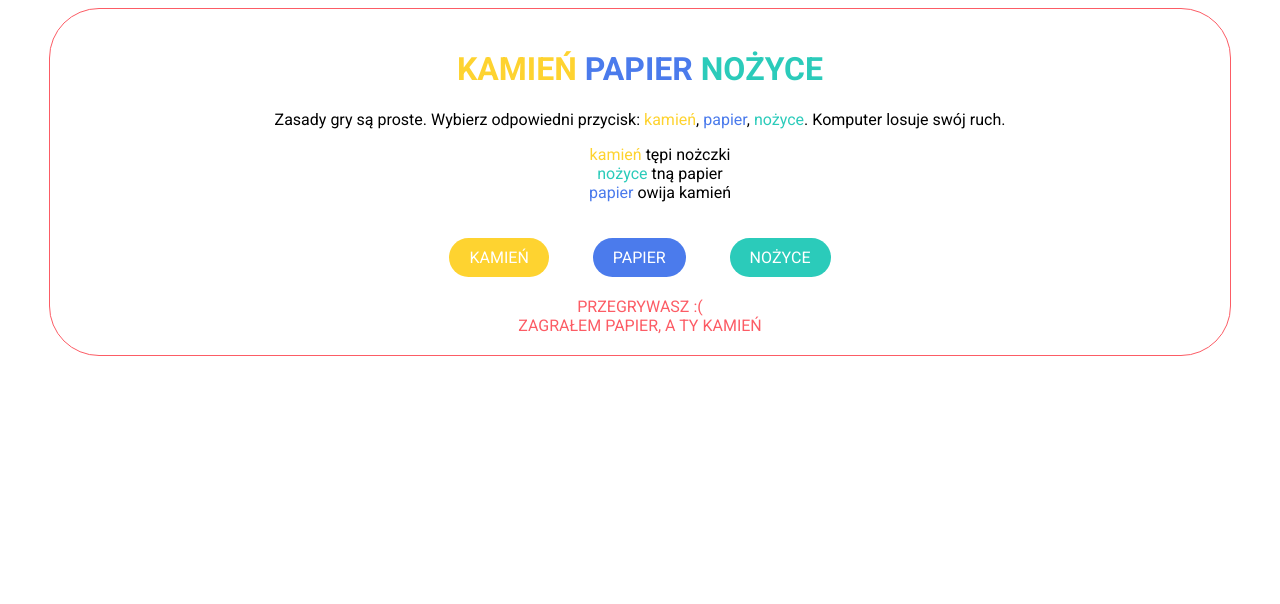
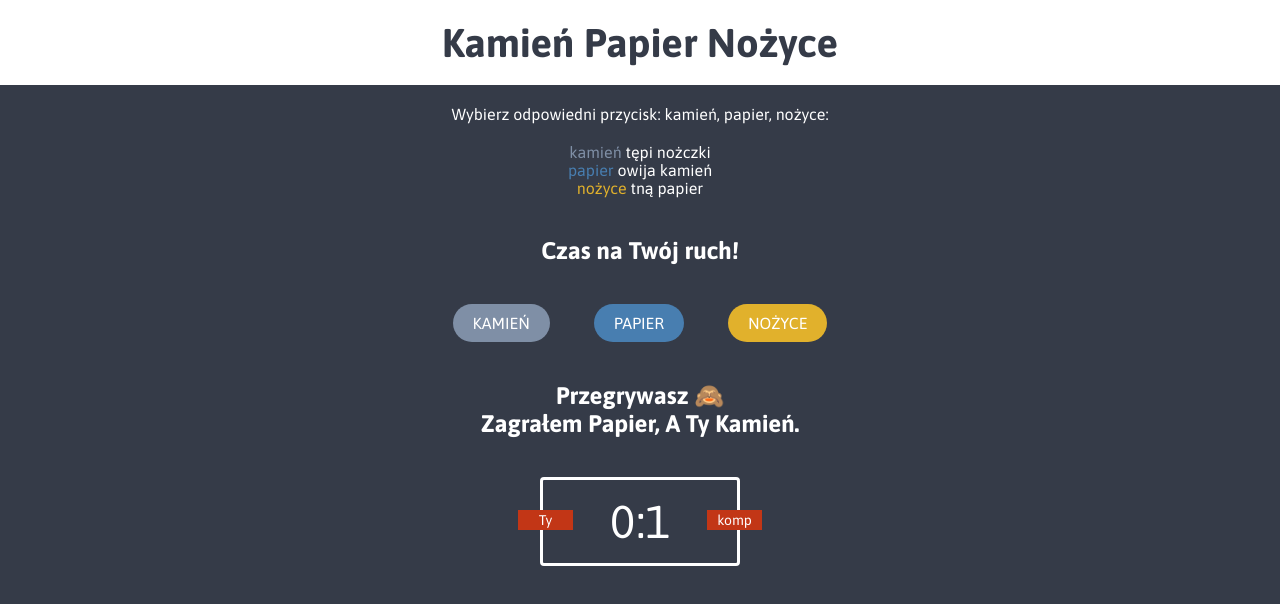
Before and after one commit to sylwiapaprzycka/javascript-prework, a website: page index.html in a window 1280 px wide. Both pictures are taken after a click on the button "KAMIEŃ". Drawn offline with Linux system fonts and the light colour scheme.

Commit message:
Add new styles and id result

```diff
--- a/index.html
+++ b/index.html
@@ -3,24 +3,32 @@
 <head>
 	<meta charset="UTF-8">
 	<title>Kamień, papier, nożyce</title>
-	<link href="https://fonts.googleapis.com/css2?family=Roboto:wght@100;400;700&display=swap" rel="stylesheet">
+	<link href="https://fonts.googleapis.com/css2?family=Asap:wght@400;700&display=swap" rel="stylesheet">
 	<link rel="stylesheet" href="css/style.css">
 </head>
 <body>
+	<header>
+		<h1>kamień papier nożyce</h1>
+	</header>
 	<div class="container">
-		<h1><span class="rock">kamień</span> <span class="paper">papier </span><span class="scissors">nożyce</span> </h1>
-		<p>Zasady gry są proste. Wybierz odpowiedni przycisk: <span class="rock">kamień</span>, <span class="paper">papier</span>, <span class="scissors">nożyce</span>. Komputer losuje swój ruch.</p>
+		<p>Wybierz odpowiedni przycisk: kamień, papier, nożyce:</p>
 		<ul>
 			<li><span class="rock">kamień</span> tępi nożczki</li>
+			<li><span class="paper">papier</span> owija kamień</li>
 			<li><span class="scissors">nożyce</span> tną papier</li>
-			<li><span class="paper">papier</span> owija kamień</li>
 		</ul>
+		<p class="action"> Czas na Twój ruch!</p>
 		<div id="buttons">
 			<button id="button-rock">Kamień</button>
 			<button id="button-paper">Papier</button>
 			<button id="button-scissors">Nożyce</button>
 		</div>
 		<div id="messages"></div>
+		<div id="result">
+			<div id="user-label" class="badge">Ty</div>
+			<div id="computer-label" class="badge">komp</div>
+			<span id="user-score">0</span>:<span id="computer-score">0</span>
+		</div>
 	</div>
 	<script src="js/functions.js"></script>
 	<script src="js/script.js"></script>
--- a/js/script.js
+++ b/js/script.js
@@ -1,3 +1,9 @@
+let userScore = 0;
+let computerScore = 0;
+const userScore_span = document.getElementById("user-score");
+const computerScore_span = document.getElementById("computer-score");
+const result = document.getElementById("result");
+
 var argButtonName, buttonPaper, buttonRock, buttonScissors, buttonTest;
 
 buttonTest = document.getElementById('button-test');
@@ -7,7 +13,7 @@ buttonScissors = document.getElementById('button-scissors');
 
 function buttonClicked(argButtonName){
     clearMessages();
-    console.log(argButtonName + ' został kliknięty');
+    console.log('Wybrałeś/aś ' + argButtonName);
 
 var argComputerMove, argMoveId, argPlayerMove, computerMove, playerInput, playerMove, randomNumber;
 
@@ -28,27 +34,47 @@ function getMoveName(argMoveId) {
   }
 }
 
+function win() {
+  userScore++;
+  userScore_span.innerHTML = userScore;
+  computerScore_span.innerHTML = computerScore;
+}
+
+function lose() {
+  computerScore++;
+  userScore_span.innerHTML = userScore;
+  computerScore_span.innerHTML = computerScore;
+}
+
+function draw() {
+
+}
+
 /**
  * Zasady gry
  */
 function displayResult(argPlayerMove, argComputerMove) {
   console.log('wywołano funkcję displayResults z argumentami: ' + argPlayerMove + ', ' + argComputerMove);
   if (argPlayerMove == 'papier' && argComputerMove == 'kamień') {
-    printMessage('Wygrywasz!');
+    printMessage('Wygrywasz 🔥!');
+    win();
   } else if (argPlayerMove == 'kamień' && argComputerMove == 'nożyce') {
-    printMessage('Wygrywasz!');
+    printMessage('Wygrywasz! 🔥');
+    win();
   } else if (argPlayerMove == 'nożyce' && argComputerMove == 'papier') {
-    printMessage('Wygrywasz!');
+    printMessage('Wygrywasz! 🔥');
+    win();
   } else if (argPlayerMove == argComputerMove) {
-    printMessage('Remis');
+    printMessage('Remis 🙌');
   } else {
-    printMessage('Przegrywasz :(');
+    printMessage('Przegrywasz 🙈');
+    lose()
   }
-  printMessage('Zagrałem ' + argComputerMove + ', a Ty ' + argPlayerMove);
+  printMessage('Zagrałem ' + argComputerMove + ', a Ty ' + argPlayerMove + '.');
 }
 
 playerMove = argButtonName;
-console.log('ruch gracza to: ' + playerMove);
+console.log('Twój ruch to: ' + playerMove);
 randomNumber = Math.floor(Math.random() * 3 + 1);
 console.log('wylosowana liczba to: ' + randomNumber);
 computerMove = getMoveName(randomNumber);
--- a/sass/style.scss
+++ b/sass/style.scss
@@ -1,27 +1,59 @@
-$font-main: 'Roboto', sans-serif;
-$color-one: #fed330;
-$color-two: #4b7bec;
-$color-three: #2bcbba;
-$color-four: #fc5c65;
+$font-main: 'Asap', sans-serif;
+$color-one: #7f8fa6;
+$color-two: #487eb0;
+$color-three: #e1b12c;
+$color-four: #c23616;
+$color-five: #353b48;
+
+*, *::before, *::after {
+    box-sizing:border-box;
+}
+
+* {
+    margin: 0;
+    padding: 0;
+}
 
 body {
     font-family: $font-main;
+    background-color: #353b48;
 }
 
-h1 {
-text-transform: uppercase;
-color: $color-three
+header {
+    background: #fff;
+    padding: 20px;
 }
+
+header h1 {
+    text-transform: capitalize;
+    color: $color-five;
+    text-align: center;
+    font-weight: 700;
+    font-size: 40px;
+}
+
 .container {
     max-width: 1140px;
     margin: 0 auto;
-    border: 1px solid $color-four;
     border-radius: 50px;
+    text-align: center;
+    color: #fff;
     padding: 20px;
-    text-align: center;
+    font-weight: 400;
 }
+
+ul {
+    margin: 20px;
+}
+
 li {
     list-style-type: none;
+}
+
+.action {
+    font-weight: 700;
+    font-size: 24px;
+    padding: 20px;
 }
 
 button {
@@ -36,7 +68,7 @@ button {
     font-size: 1rem;
     cursor: pointer;
     text-align: center;
-    transition: all 1s;
+    transition: all 0.3s ease;
 }
 
 #button-rock {
@@ -44,9 +76,9 @@ button {
     color: #ffffff;
 }
 #button-rock:hover{
-    background: #fff;
+    background: $color-five;;
     color: $color-one;
-    border: 1px solid $color-one;
+    border: 3px solid $color-one;
 }
 
 
@@ -55,9 +87,9 @@ button {
     color: #ffffff;
 }
 #button-paper:hover{
-    background: #fff;
+    background: $color-five;;
     color: $color-two;
-    border: 1px solid $color-two
+    border: 3px solid $color-two
 }
 
 #button-scissors {
@@ -65,24 +97,61 @@ button {
     color: #ffffff;
 }
 #button-scissors:hover{
-    background: #fff;
+    background: $color-five;;
     color: $color-three;
-    border: 1px solid $color-three;
+    border: 3px solid $color-three;
 }
 
 .rock {
-    color: $color-one
+    color: $color-one;
+    font-weight: 400;
 }
 
 .paper {
-    color: $color-two
+    color: $color-two;
+    font-weight: 400;
 }
 
 .scissors {
-    color: $color-three
+    color: $color-three;
+    font-weight: 400;
 }
 
 #messages {
-    text-transform: uppercase;
-    color: $color-four
+    text-transform: capitalize;
+    color: #fff;
+    font-size: 24px;
+    font-weight: 700;
+    padding: 20px;
 }
+
+#result {
+    border: 3px solid #fff;
+    border-radius: 4px;
+    width: 200px;
+    margin: 20px auto;
+    text-align: center;
+    padding: 15px 20px;
+    position: relative;
+    font-size: 46px;
+}
+
+.badge {
+    background: $color-four;
+    color: #fff;
+    font-size: 14px;
+    padding: 2px 10px;
+    width: 55px;
+}
+
+#user-label {
+    position: absolute;
+    top: 30px;
+    left: -25px;
+}
+
+#computer-label {
+    position: absolute;
+    top: 30px;
+    right: -25px;
+}
```
Also changed, not shown: css/style.css, 1 other file.
